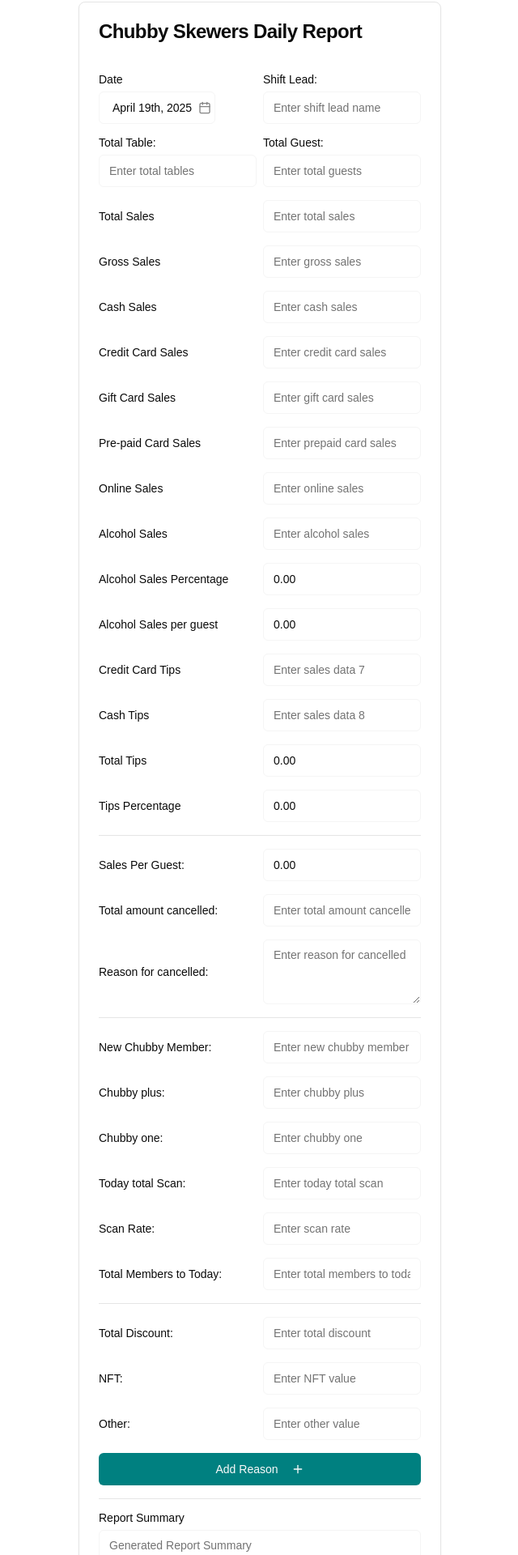
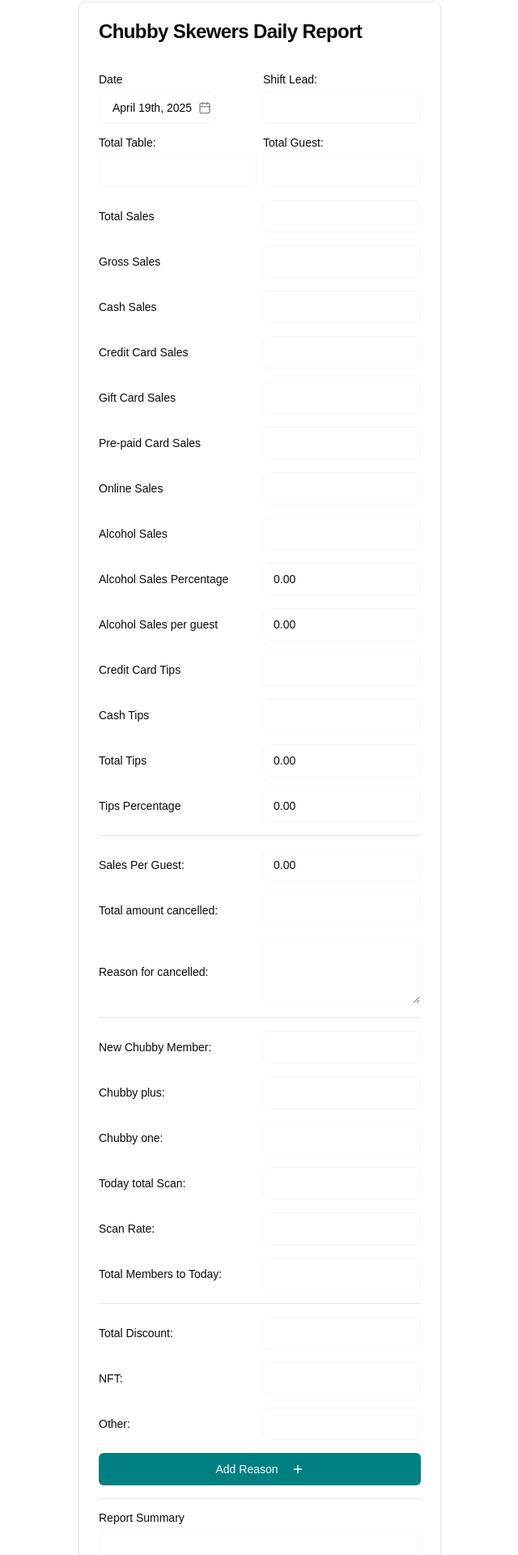
Before and after one commit to lhm-david/CSRHproject, a Next.js app: page / in a window 1280 px wide. Shown: the part 14-1934 px from the top of the page at 81% size, without its empty margins (319-959 px from the left). Built offline with nearby package versions, Linux system fonts and the light colour scheme; what @genkit-ai/googleai, genkit would draw is missing.

Commit message:
Remove all placeholder info, remain empty is fine

```diff
--- a/src/app/page.tsx
+++ b/src/app/page.tsx
@@ -230,7 +230,6 @@
               <Label htmlFor="shiftLead">Shift Lead:</Label>
               <Input
                 id="shiftLead"
-                placeholder="Enter shift lead name"
                 className="w-full"
                 value={shiftLead}
                 onChange={(e) => setShiftLead(e.target.value)}
@@ -243,7 +242,6 @@
               <Label htmlFor="totalTable">Total Table:</Label>
               <Input
                 id="totalTable"
-                placeholder="Enter total tables"
                 className=""
                 value={totalTable}
                 onChange={(e) => setTotalTable(e.target.value)}
@@ -254,7 +252,6 @@
               <Label htmlFor="totalGuest">Total Guest:</Label>
               <Input
                 id="totalGuest"
-                placeholder="Enter total guests"
                 className=""
                 value={totalGuest}
                 onChange={(e) => setTotalGuest(e.target.value)}
@@ -266,7 +263,6 @@
             <Label htmlFor="totalSales" className="justify-self-start">Total Sales</Label>
             <Input
               id="totalSales"
-              placeholder="Enter total sales"
               className=""
               value={totalSales}
               onChange={(e) => setTotalSales(e.target.value)}
@@ -277,7 +273,6 @@
             <Label htmlFor="grossSales" className="justify-self-start">Gross Sales</Label>
             <Input
               id="grossSales"
-              placeholder="Enter gross sales"
               className=""
               value={grossSales}
               onChange={(e) => setGrossSales(e.target.value)}
@@ -288,7 +283,6 @@
             <Label htmlFor="cashSales" className="justify-self-start">Cash Sales</Label>
             <Input
               id="cashSales"
-              placeholder="Enter cash sales"
               className=""
               value={cashSales}
               onChange={(e) => setCashSales(e.target.value)}
@@ -299,7 +293,6 @@
             <Label htmlFor="creditCardSales" className="justify-self-start">Credit Card Sales</Label>
             <Input
               id="creditCardSales"
-              placeholder="Enter credit card sales"
               className=""
               value={creditCardSales}
               onChange={(e) => setCreditCardSales(e.target.value)}
@@ -310,7 +303,6 @@
             <Label htmlFor="giftCardSales" className="justify-self-start">Gift Card Sales</Label>
             <Input
               id="giftCardSales"
-              placeholder="Enter gift card sales"
               className=""
               value={giftCardSales}
               onChange={(e) => setGiftCardSales(e.target.value)}
@@ -321,7 +313,6 @@
             <Label htmlFor="prepaidCardSales" className="justify-self-start">Pre-paid Card Sales</Label>
             <Input
               id="prepaidCardSales"
-              placeholder="Enter prepaid card sales"
               className=""
               value={prepaidCardSales}
               onChange={(e) => setPrepaidCardSales(e.target.value)}
@@ -332,7 +323,6 @@
             <Label htmlFor="onlineSales" className="justify-self-start">Online Sales</Label>
             <Input
               id="onlineSales"
-              placeholder="Enter online sales"
               className=""
               value={onlineSales}
               onChange={(e) => setOnlineSales(e.target.value)}
@@ -343,7 +333,6 @@
             <Label htmlFor="alcoholSales" className="justify-self-start">Alcohol Sales</Label>
             <Input
               id="alcoholSales"
-              placeholder="Enter alcohol sales"
               className=""
               value={alcoholSales}
               onChange={(e) => setAlcoholSales(e.target.value)}
@@ -354,7 +343,6 @@
             <Label htmlFor="alcoholSalesPercentage" className="justify-self-start">Alcohol Sales Percentage</Label>
             <Input
               id="alcoholSalesPercentage"
-              placeholder="Alcohol Sales Percentage"
               className=""
               value={`${alcoholSalesPercentage}`}
               readOnly
@@ -365,7 +353,6 @@
             <Label htmlFor="alcoholSalesPercentage" className="justify-self-start">Alcohol Sales per guest</Label>
             <Input
               id="alcoholSalesPercentage"
-              placeholder="Alcohol Sales per guest"
               className=""
               value={`${alcoholSalesPerGuest}`}
               readOnly
@@ -376,7 +363,6 @@
             <Label htmlFor="creditCardTips" className="justify-self-start">Credit Card Tips</Label>
             <Input
               id="creditCardTips"
-              placeholder="Enter sales data 7"
               className=""
               value={creditCardTips}
               onChange={(e) => setCreditCardTips(e.target.value)}
@@ -387,7 +373,6 @@
             <Label htmlFor="cashTips" className="justify-self-start">Cash Tips</Label>
             <Input
               id="cashTips"
-              placeholder="Enter sales data 8"
               className=""
               value={cashTips}
               onChange={(e) => setCashTips(e.target.value)}
@@ -398,7 +383,6 @@
             <Label htmlFor="totalTips" className="justify-self-start">Total Tips</Label>
             <Input
               id="totalTips"
-              placeholder="Total tips"
               className=""
               value={`${totalTips}`}
               readOnly
@@ -409,7 +393,6 @@
             <Label htmlFor="tipsPercentage" className="justify-self-start">Tips Percentage</Label>
             <Input
               id="tipsPercentage"
-              placeholder="Tips Percentage"
               className=""
               value={`${tipsPercentage}`}
               readOnly
@@ -422,7 +405,6 @@
             <Label htmlFor="salesPerGuest" className="justify-self-start">Sales Per Guest:</Label>
             <Input
               id="salesPerGuest"
-              placeholder="Sales Per Guest"
               className=""
               value={salesPerGuest}
               readOnly
@@ -433,7 +415,6 @@
             <Label htmlFor="totalAmountCancelled" className="justify-self-start">Total amount cancelled:</Label>
             <Input
               id="totalAmountCancelled"
-              placeholder="Enter total amount cancelled"
               className=""
               value={totalAmountCancelled}
               onChange={(e) => setTotalAmountCancelled(e.target.value)}
@@ -444,7 +425,6 @@
             <Label htmlFor="reasonForCancelled" className="justify-self-start">Reason for cancelled:</Label>
             <Textarea
               id="reasonForCancelled"
-              placeholder="Enter reason for cancelled"
               className=""
               value={reasonForCancelled}
               onChange={(e) => setReasonForCancelled(e.target.value)}
@@ -457,7 +437,6 @@
                 <Label htmlFor="newChubbyMember" className="justify-self-start">New Chubby Member:</Label>
                 <Input
                     id="newChubbyMember"
-                    placeholder="Enter new chubby member"
                     className=""
                     value={newChubbyMember}
                     onChange={(e) => setNewChubbyMember(e.target.value)}
@@ -468,7 +447,6 @@
                 <Label htmlFor="chubbyPlus" className="justify-self-start">Chubby plus:</Label>
                 <Input
                     id="chubbyPlus"
-                    placeholder="Enter chubby plus"
                     className=""
                     value={chubbyPlus}
                     onChange={(e) => setChubbyPlus(e.target.value)}
@@ -479,7 +457,6 @@
                 <Label htmlFor="chubbyOne" className="justify-self-start">Chubby one:</Label>
                 <Input
                     id="chubbyOne"
-                    placeholder="Enter chubby one"
                     className=""
                     value={chubbyOne}
                     onChange={(e) => setChubbyOne(e.target.value)}
@@ -490,7 +467,6 @@
                 <Label htmlFor="totayTotalScan" className="justify-self-start">Today total Scan:</Label>
                 <Input
                     id="totayTotalScan"
-                    placeholder="Enter today total scan"
                     className=""
                     value={totayTotalScan}
                     onChange={(e) => setTotayTotalScan(e.target.value)}
@@ -501,7 +477,6 @@
                 <Label htmlFor="scanRate" className="justify-self-start">Scan Rate:</Label>
                 <Input
                     id="scanRate"
-                    placeholder="Enter scan rate"
                     className=""
                     value={scanRate}
                     onChange={(e) => setScanRate(e.target.value)}
@@ -512,7 +487,6 @@
                 <Label htmlFor="totalMembersToToday" className="justify-self-start">Total Members to Today:</Label>
                 <Input
                     id="totalMembersToToday"
-                    placeholder="Enter total members to today"
                     className=""
                     value={totalMembersToToday}
                     onChange={(e) => setTotalMembersToToday(e.target.value)}
@@ -525,7 +499,6 @@
             <Label htmlFor="totalDiscount" className="justify-self-start">Total Discount:</Label>
             <Input
               id="totalDiscount"
-              placeholder="Enter total discount"
               className=""
               value={totalDiscount}
               onChange={(e) => setTotalDiscount(e.target.value)}
@@ -536,7 +509,6 @@
             <Label htmlFor="nftValue" className="justify-self-start">NFT:</Label>
             <Input
               id="nftValue"
-              placeholder="Enter NFT value"
               className=""
               value={nftValue}
               onChange={(e) => setNftValue(e.target.value)}
@@ -547,7 +519,6 @@
             <Label htmlFor="otherValue" className="justify-self-start">Other:</Label>
             <Input
               id="otherValue"
-              placeholder="Enter other value"
               className=""
               value={otherValue}
               onChange={(e) => setOtherValue(e.target.value)}
@@ -560,7 +531,6 @@
               <div className="grid gap-2">
                 <Input
                   id={`otherReason-${reason.id}`}
-                  placeholder="Enter reason"
                   value={reason.reason}
                   onChange={(e) => handleReasonChange(reason.id, e.target.value)}
                 />
@@ -568,7 +538,6 @@
               <div className="grid gap-2">
                 <Input
                   id={`otherValue-${reason.id}`}
-                  placeholder="Enter value"
                   value={reason.value}
                   onChange={(e) => handleValueChange(reason.id, e.target.value)}
                 />
@@ -593,7 +562,6 @@
             <Label htmlFor="report-summary">Report Summary</Label>
             <Textarea
               id="report-summary"
-              placeholder="Generated Report Summary"
               value={reportSummary}
               readOnly
             />
```
